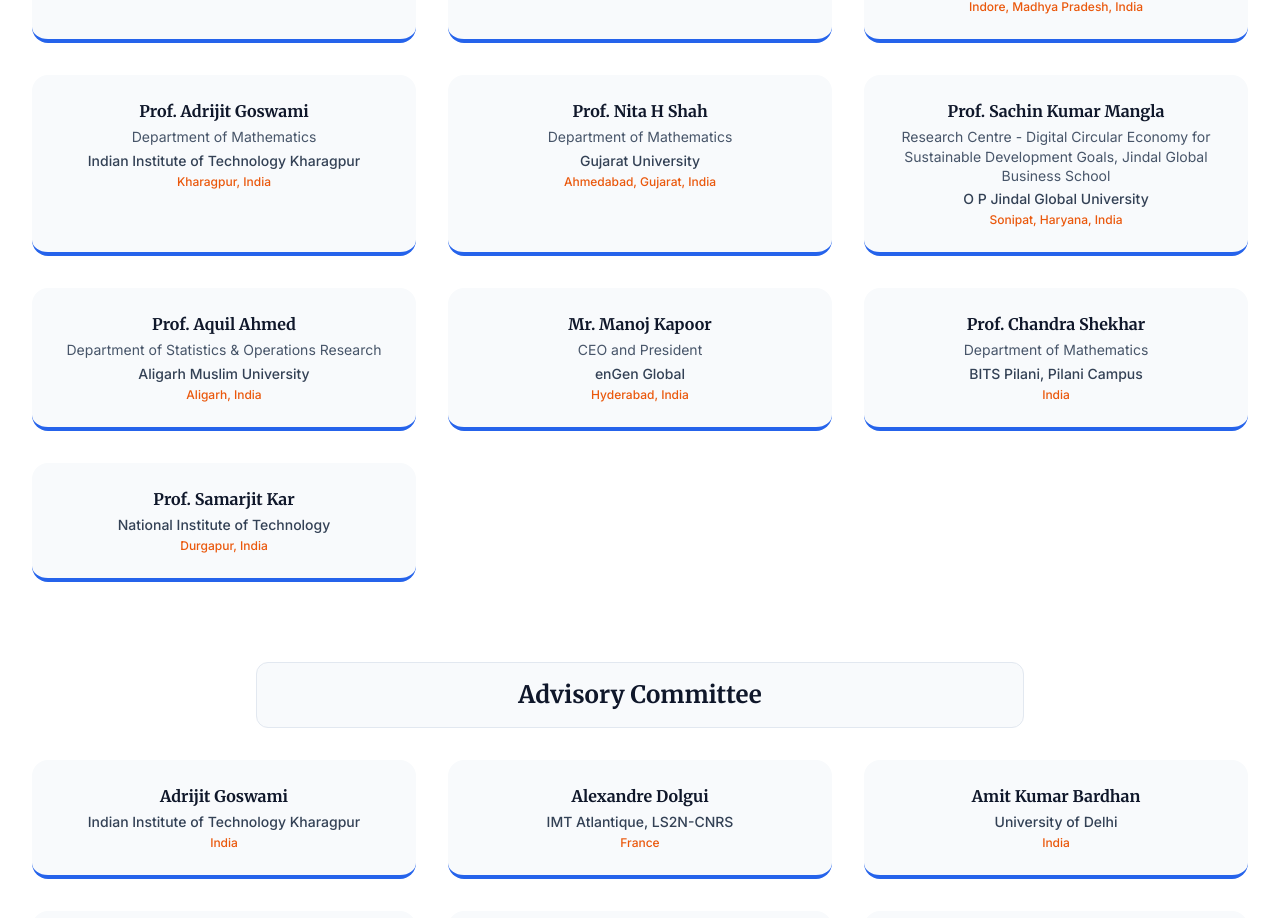
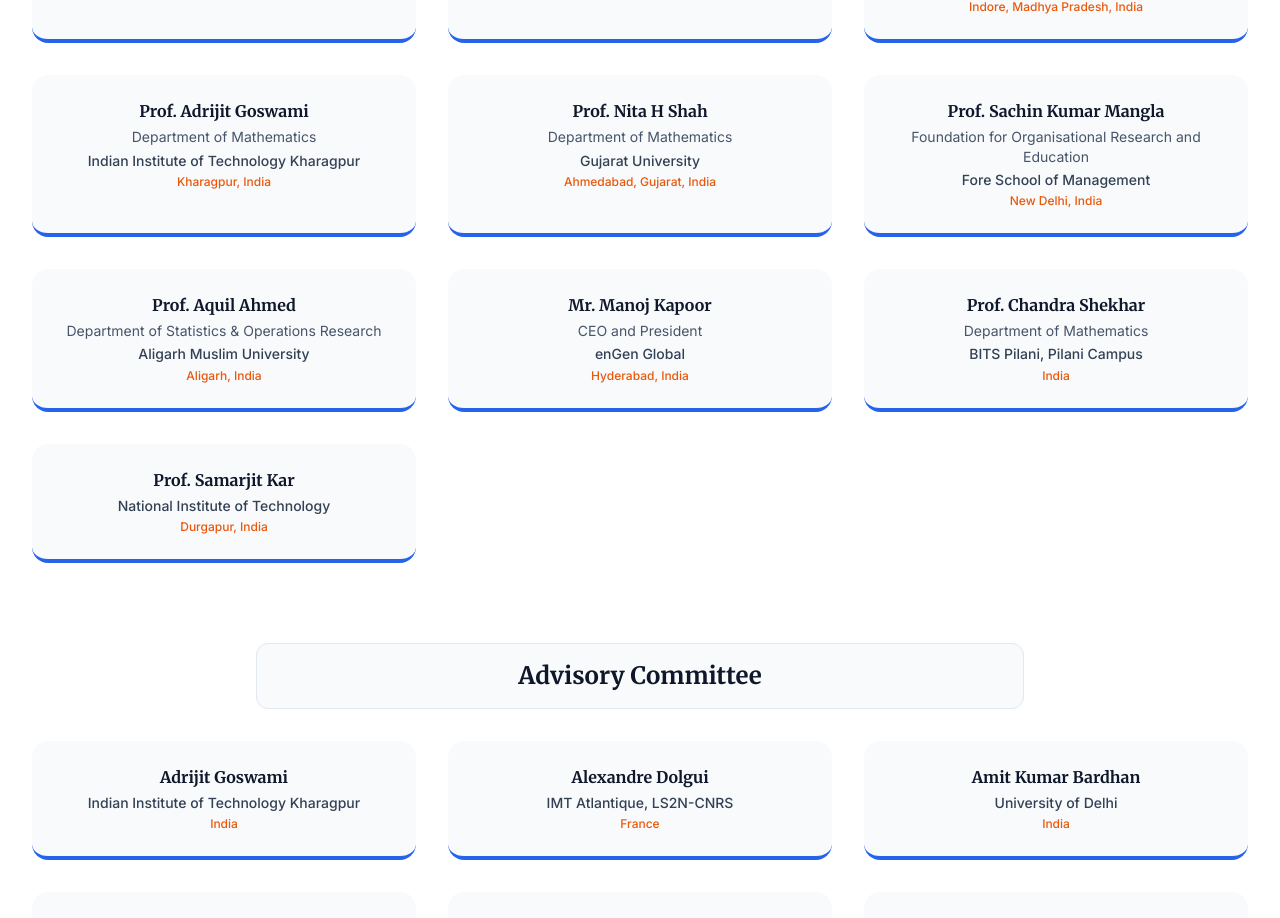
Before and after one commit to vikrantwiz02/ORSI-Conference-2025, a React (Vite) app: page / in a window 1280 px wide. Shown: the part 8258-9176 px from the top of the page. Built offline with nearby package versions, Linux system fonts and the light colour scheme.

Commit message:
feat: update Prof. Sachin Kumar Mangla's details in the Speakers list

```diff
--- a/constants.ts
+++ b/constants.ts
@@ -153,9 +153,9 @@ export const SPEAKERS = [
   },
   {
     name: "Prof. Sachin Kumar Mangla",
-    post: "Research Centre - Digital Circular Economy for Sustainable Development Goals, Jindal Global Business School",
-    institution: "O P Jindal Global University",
-    location: "Sonipat, Haryana, India"
+    post: "Foundation for Organisational Research and Education",
+    institution: "Fore School of Management",
+    location: "New Delhi, India"
   },
   {
     name: "Prof. Aquil Ahmed",
```
